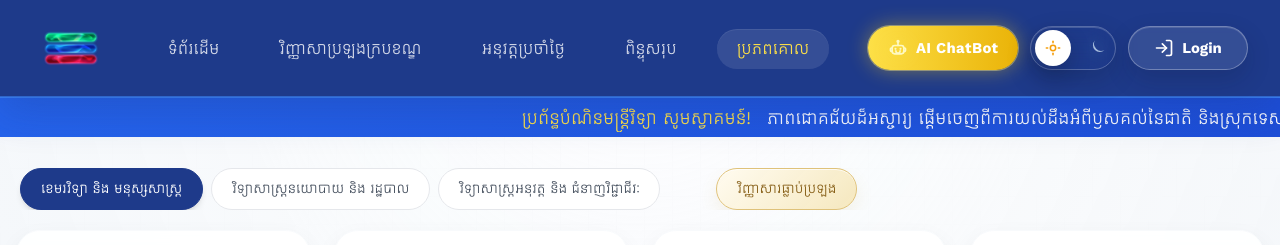
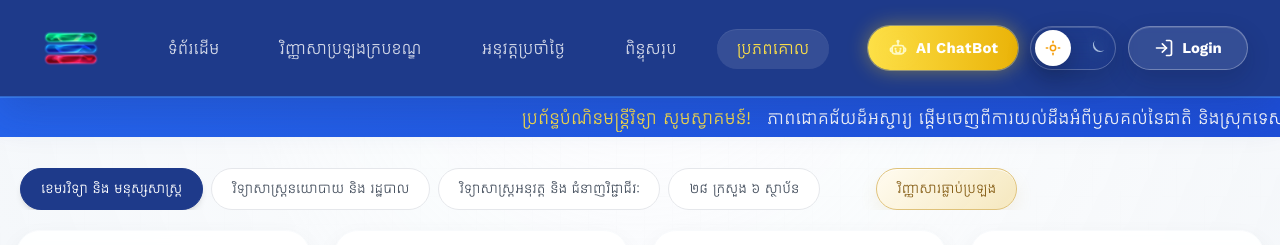
Before and after one commit to kimsanem/bomnin-frontend-main-up2, a Nuxt app: page /source in a window 1280 px wide. Shown: the top 245 px of the page. Built offline with nearby package versions, Linux system fonts and the light colour scheme; grey boxes are pictures that could not be loaded.

Commit message:
updating source category

```diff
--- a/app/pages/source.vue
+++ b/app/pages/source.vue
@@ -17,7 +17,8 @@ const categories = [
     { id: 'g1', name: 'ខេមរវិទ្យា និង មនុស្សសាស្ត្រ' },
     { id: 'g2', name: 'វិទ្យាសាស្ត្រនយោបាយ និង រដ្ឋបាល' },
     { id: 'g3', name: 'វិទ្យាសាស្ត្រអនុវត្ត និង ជំនាញវិជ្ជាជីវៈ' },
-    { id: 'g4', name: 'វិញ្ញាសារធ្លាប់ប្រឡង'}
+    { id: 'g4', name: '២៨ ក្រសួង ៦ ស្ថាប័ន'},
+    { id: 'g5', name: 'វិញ្ញាសារធ្លាប់ប្រឡង'}
 ];
 
 
@@ -2131,7 +2132,7 @@ const setCategory = (id) => {
     activeCategory.value = id;
 };
 
-const isPremiumCategory = (id) => id === 'g4';
+const isPremiumCategory = (id) => id === 'g5';
 
 const getCoverUrl = (path) => {
     const cleanPath = path.startsWith('/') ? path.substring(1) : path;
```
